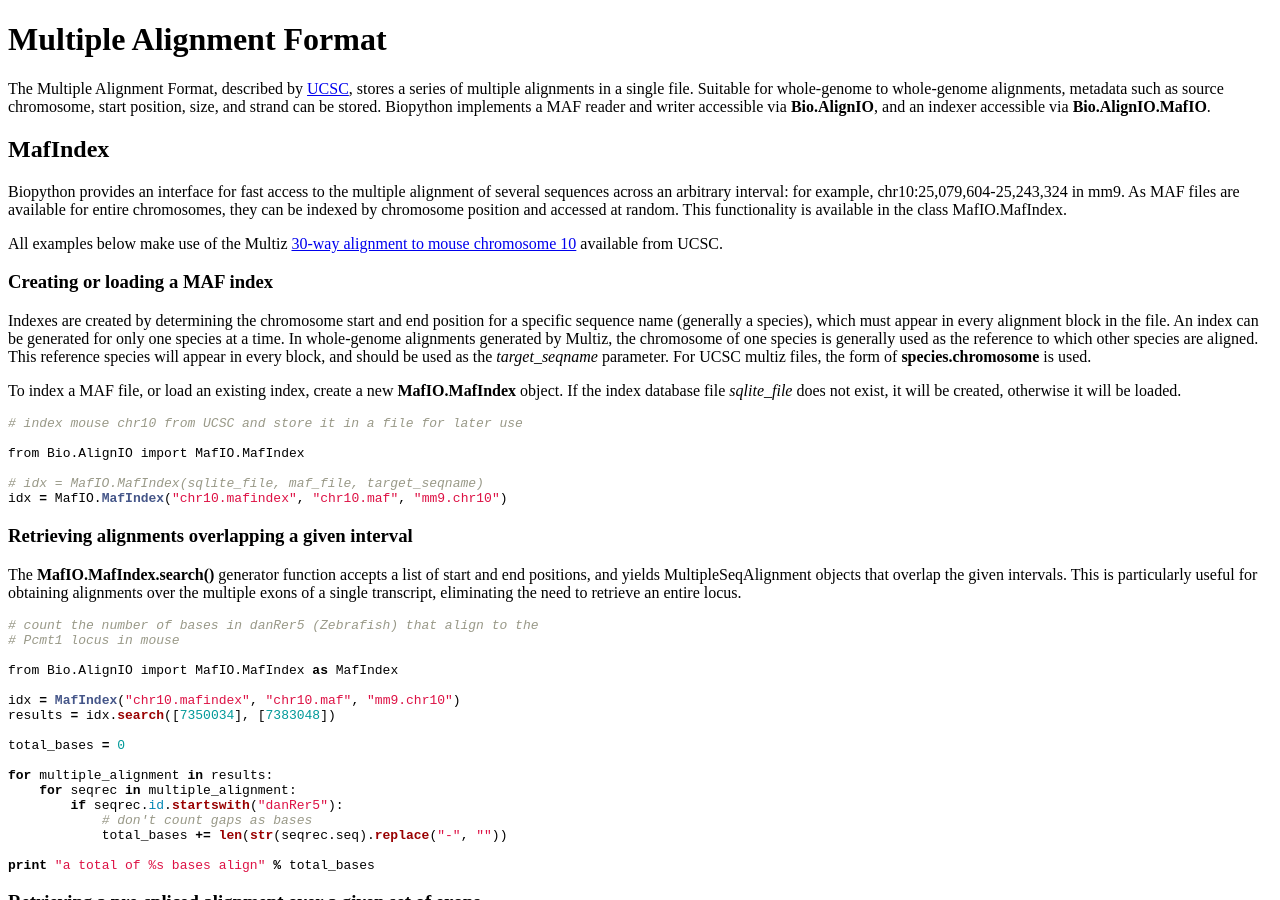
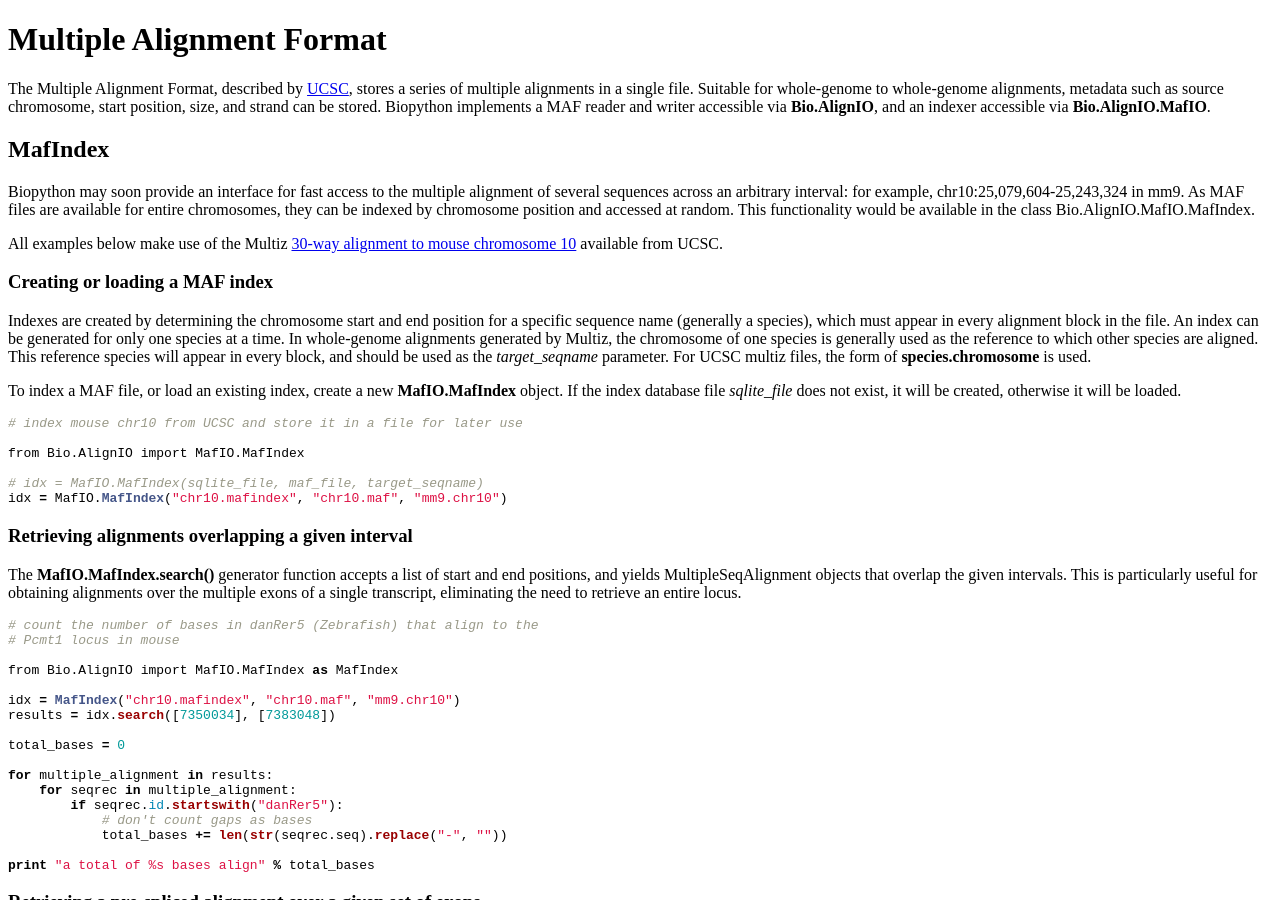
Before and after one commit to biopython/biopython.github.io, a Jekyll site: the page built from wiki/Multiple_Alignment_Format.md, in a window 1280 px wide and 900 px high. Built offline with Jekyll 4.4.1, drawn with Linux system fonts in a browser that asks for light colours.

Commit message:
/* MafIndex */

```diff
--- a/wiki/Multiple_Alignment_Format.md
+++ b/wiki/Multiple_Alignment_Format.md
@@ -17,12 +17,12 @@ an indexer accessible via **Bio.AlignIO.MafIO**.
 MafIndex
 --------
 
-Biopython provides an interface for fast access to the multiple
+Biopython may soon provide an interface for fast access to the multiple
 alignment of several sequences across an arbitrary interval: for
 example, chr10:25,079,604-25,243,324 in mm9. As MAF files are available
 for entire chromosomes, they can be indexed by chromosome position and
-accessed at random. This functionality is available in the class
-MafIO.MafIndex.
+accessed at random. This functionality would be available in the class
+Bio.AlignIO.MafIO.MafIndex.
 
 All examples below make use of the Multiz [30-way alignment to mouse
 chromosome
```
Also changed, not shown: 1 other file.
